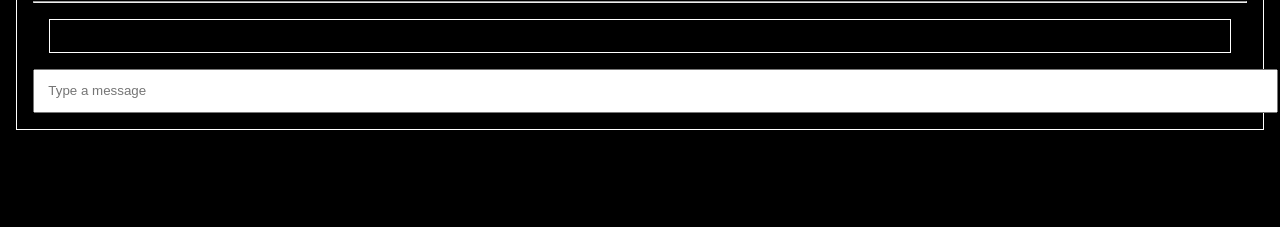
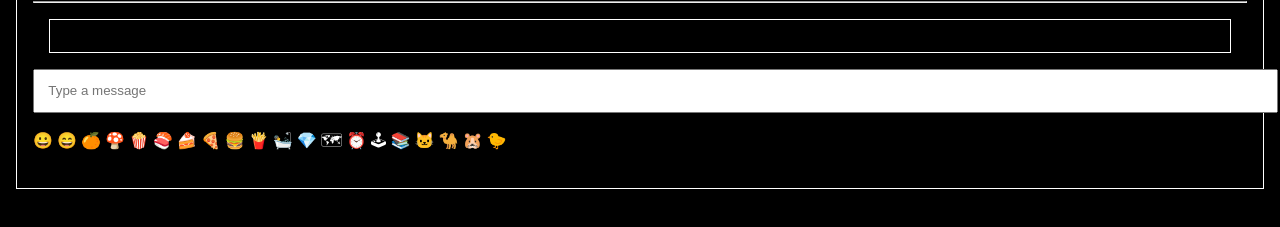
Before and after one commit to jackeown/VidChat, a plain HTML site: page index.html in a window 1280 px wide. Shown: the part 183-410 px from the top of the page. Drawn offline with Linux system fonts and the light colour scheme.

Commit message:
add emojis

```diff
--- a/index.html
+++ b/index.html
@@ -1,5 +1,6 @@
 <!DOCTYPE html>
 <html lang="en">
+
 <head>
     <meta charset="UTF-8">
     <meta http-equiv="X-UA-Compatible" content="IE=edge">
@@ -7,6 +8,7 @@
     <title>Video Chat</title>
     <link rel="stylesheet" href="style.css">
 </head>
+
 <body>
 
     <button onclick="joinRoom('room','Jack')">Join as Jack</button>
@@ -26,8 +28,29 @@
         <hr>
         <div id="messages"></div>
         <input type="text" id="chatInput" placeholder="Type a message">
+        <p id="mojis"></p>
     </div>
 
     <script src="vidChat.js" type="module"></script>
+    <script>
+        let emojis = [0x1F600, 0x1F604, 0x1F34A, 0x1F344, 0x1F37F, 0x1F363, 0x1F370, 0x1F355,
+            0x1F354, 0x1F35F, 0x1F6C0, 0x1F48E, 0x1F5FA, 0x23F0, 0x1F579, 0x1F4DA,
+            0x1F431, 0x1F42A, 0x1F439, 0x1F424]
+
+        function handleMoji(emoji) {
+            textBox = document.getElementById("chatInput")
+            return function(){
+                textBox.value = textBox.value + emoji
+            }
+        }
+
+        function makeClickable(emojiCode, i) {
+            emoji = String.fromCodePoint(emojiCode)
+            window[`f_${i}`] = handleMoji(emoji)
+            return `<a onclick="f_${i}()" style="cursor: pointer;">${emoji}</a>`
+        }
+        document.getElementById("mojis").innerHTML = emojis.map((x,i) => makeClickable(x,i)).join(' ')
+    </script>
 </body>
+
 </html>
```
